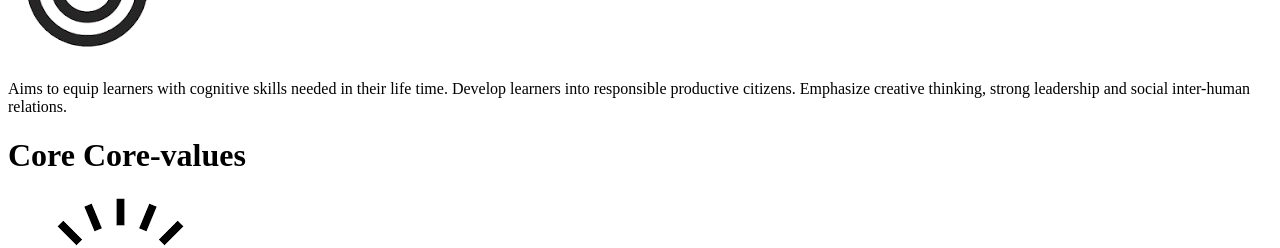
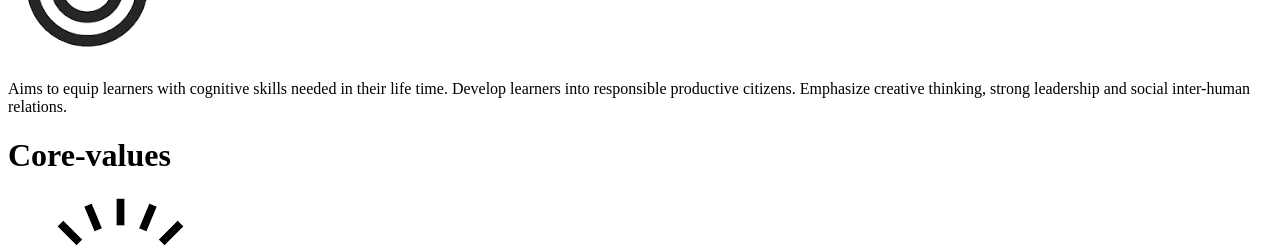
Before and after one commit to Ovawa/Augustineum-Website, a plain HTML site: page About.html in a window 1280 px wide. Shown: the part 1320-1568 px from the top of the page. Drawn offline with Linux system fonts and the light colour scheme; files whose address does not match are found by name.

Commit message:
Update About.html

```diff
--- a/About.html
+++ b/About.html
@@ -43,7 +43,7 @@
                 </div>
 
                 <div class="Core-values-contents">
-                    <h1>Core Core-values</h1>
+                    <h1>Core-values</h1>
                     <img src="core values.png" alt="">
                     <p>Integrity, Accountability, Teamwork, Professionalism, Impartiality, Transparency, Honest,
                         Respect, Commitment, Determination, Perseverance,Discipline
```
